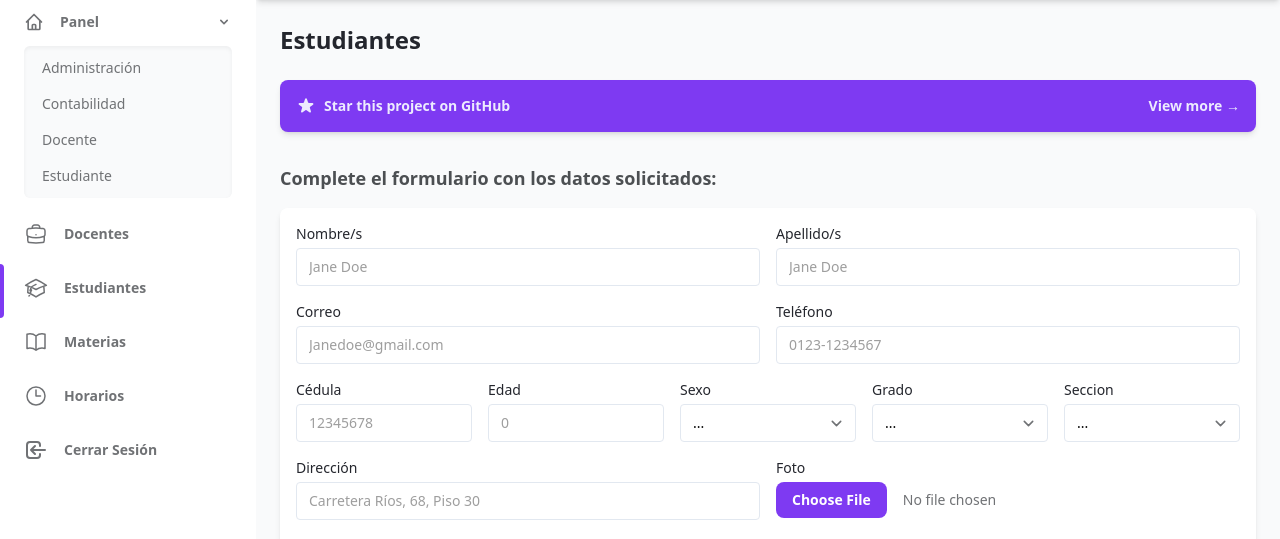
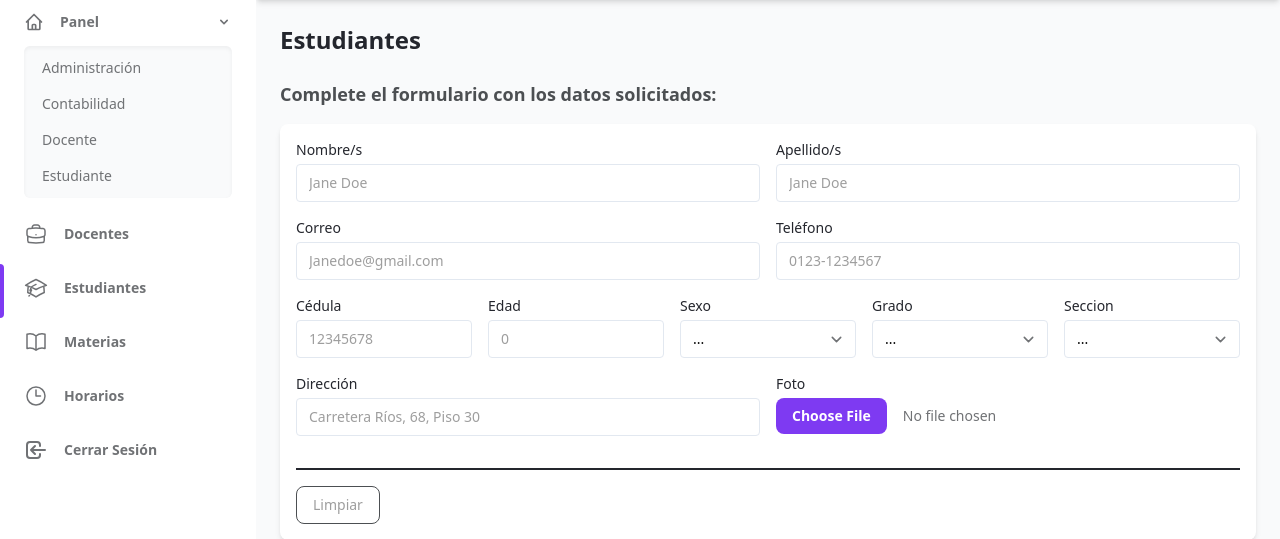
Before and after one commit to slartdesigns/School-CRUD, a Django app: page /auth/students in a window 1280 px wide. Shown: the part 68-607 px from the top of the page. Run offline with Django 5.2, Linux system fonts and the light colour scheme; the visitor is signed in with stand-in values (Sample User, id 1); some libraries are stand-ins or nearby versions.

Commit message:
ui changes

```diff
--- a/dashboard/templates/schedules.html
+++ b/dashboard/templates/schedules.html
@@ -8,7 +8,7 @@
       Horarios
     </h2>
     <!-- CTA -->
-    <a class="flex items-center justify-between p-4 mb-8 text-sm font-semibold text-purple-100 bg-purple-600 rounded-lg shadow-md focus:outline-none focus:shadow-outline-purple"
+    <!-- <a class="flex items-center justify-between p-4 mb-8 text-sm font-semibold text-purple-100 bg-purple-600 rounded-lg shadow-md focus:outline-none focus:shadow-outline-purple"
       href="https://github.com/estevanmaito/windmill-dashboard">
       <div class="flex items-center">
         <svg class="w-5 h-5 mr-2" fill="currentColor" viewBox="0 0 20 20">
@@ -19,7 +19,7 @@
         <span>Star this project on GitHub</span>
       </div>
       <span>View more &RightArrow;</span>
-    </a>
+    </a> -->
 
     <!-- General elements -->
     <h4 class="mb-4 text-lg font-semibold text-gray-600 dark:text-gray-300">
--- a/dashboard/templates/students.html
+++ b/dashboard/templates/students.html
@@ -8,7 +8,7 @@
       Estudiantes
     </h2>
     <!-- CTA -->
-    <a class="flex items-center justify-between p-4 mb-8 text-sm font-semibold text-purple-100 bg-purple-600 rounded-lg shadow-md focus:outline-none focus:shadow-outline-purple"
+    <!-- <a class="flex items-center justify-between p-4 mb-8 text-sm font-semibold text-purple-100 bg-purple-600 rounded-lg shadow-md focus:outline-none focus:shadow-outline-purple"
       href="https://github.com/estevanmaito/windmill-dashboard">
       <div class="flex items-center">
         <svg class="w-5 h-5 mr-2" fill="currentColor" viewBox="0 0 20 20">
@@ -19,7 +19,7 @@
         <span>Star this project on GitHub</span>
       </div>
       <span>View more &RightArrow;</span>
-    </a>
+    </a> -->
 
     <!-- General elements -->
     <h4 class="mb-4 text-lg font-semibold text-gray-600 dark:text-gray-300">
--- a/dashboard/templates/subjects.html
+++ b/dashboard/templates/subjects.html
@@ -8,7 +8,7 @@
       Materias
     </h2>
     <!-- CTA -->
-    <a class="flex items-center justify-between p-4 mb-8 text-sm font-semibold text-purple-100 bg-purple-600 rounded-lg shadow-md focus:outline-none focus:shadow-outline-purple"
+    <!-- <a class="flex items-center justify-between p-4 mb-8 text-sm font-semibold text-purple-100 bg-purple-600 rounded-lg shadow-md focus:outline-none focus:shadow-outline-purple"
       href="https://github.com/estevanmaito/windmill-dashboard">
       <div class="flex items-center">
         <svg class="w-5 h-5 mr-2" fill="currentColor" viewBox="0 0 20 20">
@@ -19,7 +19,7 @@
         <span>Star this project on GitHub</span>
       </div>
       <span>View more &RightArrow;</span>
-    </a>
+    </a> -->
 
     <!-- General elements -->
     <h4 class="mb-4 text-lg font-semibold text-gray-600 dark:text-gray-300">
--- a/dashboard/templates/teachers.html
+++ b/dashboard/templates/teachers.html
@@ -12,7 +12,7 @@
       Docentes
     </h2>
     <!-- CTA -->
-    <a class="flex items-center justify-between p-4 mb-8 text-sm font-semibold text-purple-100 bg-purple-600 rounded-lg shadow-md focus:outline-none focus:shadow-outline-purple"
+    <!-- <a class="flex items-center justify-between p-4 mb-8 text-sm font-semibold text-purple-100 bg-purple-600 rounded-lg shadow-md focus:outline-none focus:shadow-outline-purple"
       href="https://github.com/estevanmaito/windmill-dashboard">
       <div class="flex items-center">
         <svg class="w-5 h-5 mr-2" fill="currentColor" viewBox="0 0 20 20">
@@ -23,7 +23,7 @@
         <span>Star this project on GitHub</span>
       </div>
       <span>View more &RightArrow;</span>
-    </a>
+    </a> -->
 
     <!-- General elements -->
     <h4 class="mb-4 text-lg font-semibold text-gray-600 dark:text-gray-300">
```
